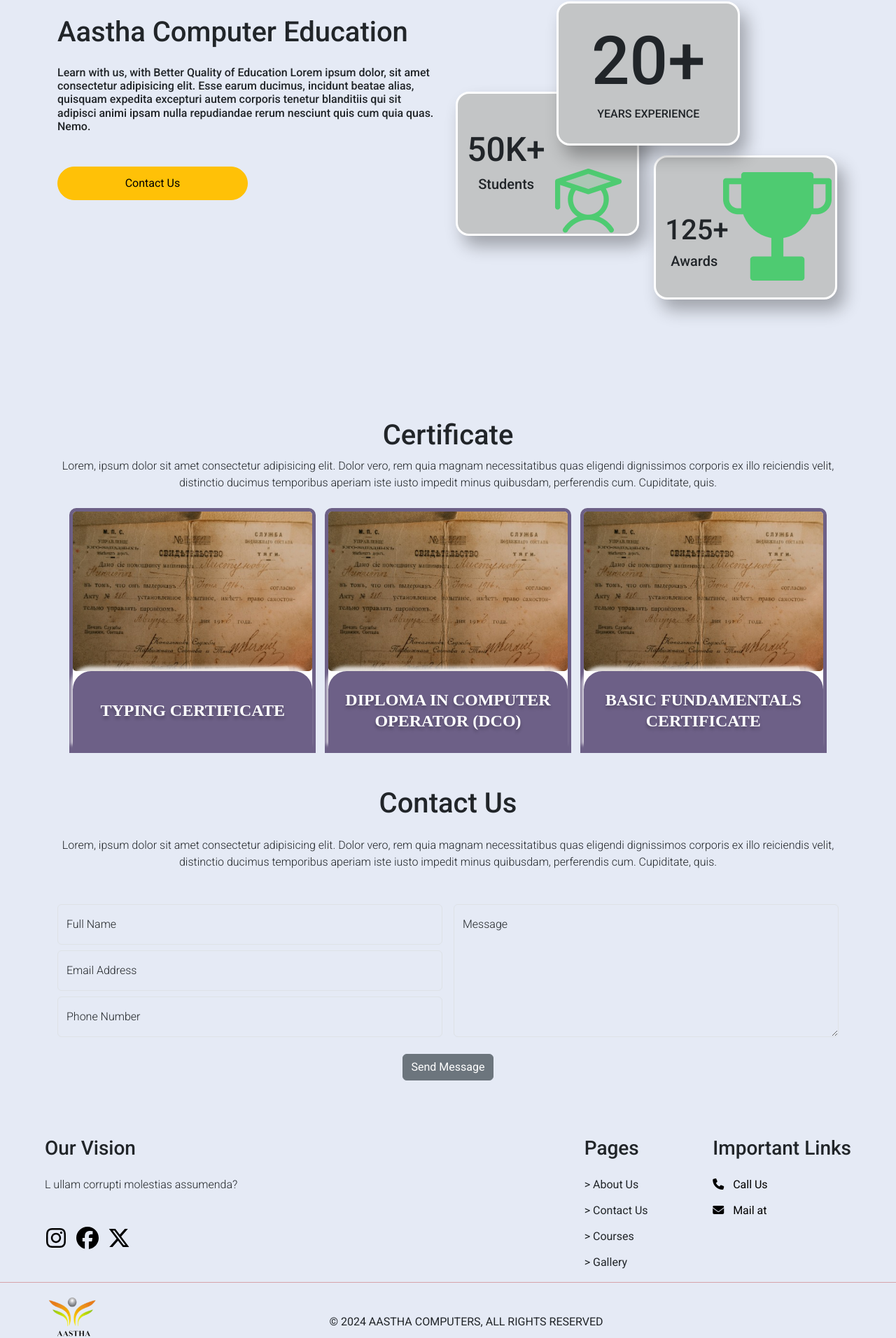
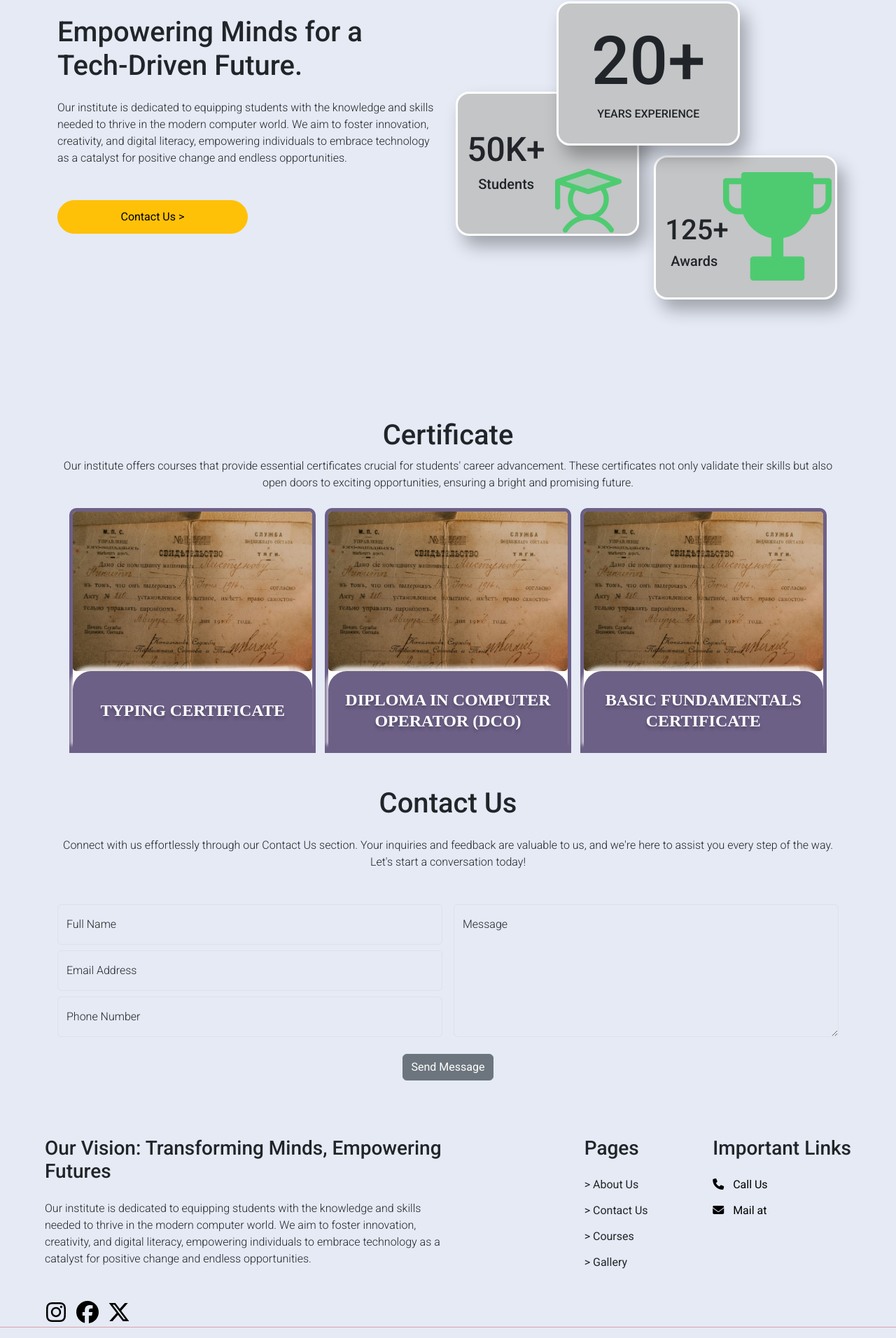
Before and after one commit to voidsoul-host/aasthacomputer, a React (Create React App) app: page / in a window 1280 px wide. Shown: the part 193-2105 px from the top of the page at 70% size. Built offline with nearby package versions, Linux system fonts and the light colour scheme.

Commit message:
home page progress

```diff
--- /dev/null
+++ b/src/Components/Aboutus.js
@@ -0,0 +1,11 @@
+import React from 'react'
+
+function Aboutus() {
+  return (
+    <div>
+      hii
+    </div>
+  )
+}
+
+export default Aboutus
--- a/src/Components/Certificate.js
+++ b/src/Components/Certificate.js
@@ -23,7 +23,7 @@ function Certificate() {
   return (
     <div className='certificate-container mb-5'>
         <h1>Certificate</h1>
-        <p className='mb-0'>Lorem, ipsum dolor sit amet consectetur adipisicing elit. Dolor vero, rem quia magnam necessitatibus quas eligendi dignissimos corporis ex illo reiciendis velit, distinctio ducimus temporibus aperiam iste iusto impedit minus quibusdam, perferendis cum. Cupiditate, quis.</p>
+        <p className='mb-0'>Our institute offers courses that provide essential certificates crucial for students' career advancement. These certificates not only validate their skills but also open doors to exciting opportunities, ensuring a bright and promising future.</p>
         <div className="cards mt-4">
           {
             certificates.map((certificate, index) =>{
--- a/src/Components/ContactUs.js
+++ b/src/Components/ContactUs.js
@@ -5,7 +5,7 @@ function ContactUs() {
   return (
     <div className='contact-container mt-5'>
       <h1>Contact Us</h1>
-      <p className='mb-5 mt-4'>Lorem, ipsum dolor sit amet consectetur adipisicing elit. Dolor vero, rem quia magnam necessitatibus quas eligendi dignissimos corporis ex illo reiciendis velit, distinctio ducimus temporibus aperiam iste iusto impedit minus quibusdam, perferendis cum. Cupiditate, quis.</p>
+      <p className='mb-5 mt-4'>Connect with us effortlessly through our Contact Us section. Your inquiries and feedback are valuable to us, and we're here to assist you every step of the way. Let's start a conversation today!</p>
       <div className="contactForm mt-5">
         <form action="" className=''>
           <div className="d-flex form-div">
--- a/src/Components/Footer.js
+++ b/src/Components/Footer.js
@@ -1,14 +1,13 @@
 import React from 'react'
 import './footer.css'
-import acelogo from '../assets/acelogo.png'
 
 function Footer() {
   return (
     <div className='footer-container footer mt-5'>
       <div className="footerUp d-flex">
         <div className="fleft">
-            <h3>Our Vision</h3>
-            <p className='mt-4' >L ullam corrupti molestias assumenda?</p>
+            <h3>Our Vision: Transforming Minds, Empowering Futures</h3>
+            <p className='mt-4' >Our institute is dedicated to equipping students with the knowledge and skills needed to thrive in the modern computer world. We aim to foster innovation, creativity, and digital literacy, empowering individuals to embrace technology as a catalyst for positive change and endless opportunities.</p>
             <div className="socialIcons mt-5 d-flex">
                 {/* instagram svg */}
                 <svg xmlns="http://www.w3.org/2000/svg" viewBox="0 0 448 512">
@@ -65,8 +64,8 @@ function Footer() {
       </div>
       <div className="footerDown d-flex">
         <div className="footerDiv d-flex">
-            <img className='footerFav' src={acelogo} alt="Aastha Computer Logo" />
             <p className='footerText mb-0'>&copy; 2024 AASTHA COMPUTERS, ALL RIGHTS RESERVED</p>
+            <p>Developed & Designed with &#10084;&#65039; by <span className='brandAd'><a target='_blank' rel='noreferrer' href="https://www.linkedin.com/in/sanskar-purohit/">Sanskar</a></span> & <span  className='brandAd'><a target='_blank' rel='noreferrer' href="https://www.linkedin.com/in/dheeraj-lakhotia/">Dheeraj</a></span></p>
         </div>
       </div>
     </div>
--- a/src/Components/Hero.js
+++ b/src/Components/Hero.js
@@ -6,9 +6,9 @@ function Hero() {
   return (
     <div className='hero-container mt-5'>
       <div className="left">
-        <h1 className='mb-4'>Aastha Computer Education</h1>
-        <h6 className='mb-5'>Learn with us, with Better Quality of Education Lorem ipsum dolor, sit amet consectetur adipisicing elit. Esse earum ducimus, incidunt beatae alias, quisquam expedita excepturi autem corporis tenetur blanditiis qui sit adipisci animi ipsam nulla repudiandae rerum nesciunt quis cum quia quas. Nemo.</h6>
-        <button className="btn btn-warning w-50 hero-btn">Contact Us</button>
+        <h1 className='mb-4'>Empowering Minds for a Tech-Driven Future.</h1>
+        <p className='mb-5'>Our institute is dedicated to equipping students with the knowledge and skills needed to thrive in the modern computer world. We aim to foster innovation, creativity, and digital literacy, empowering individuals to embrace technology as a catalyst for positive change and endless opportunities.</p>
+        <button className="btn btn-warning w-50 hero-btn">Contact Us &gt;</button>
       </div>
       <div className="right">
         <div className="hero-box z-1 students d-flex">
--- a/src/Components/footer.css
+++ b/src/Components/footer.css
@@ -3,6 +3,7 @@
     justify-content: space-between;
     padding-top: 2rem;
     padding-inline: 4rem;
+    margin-bottom: 5px;
 }
 .socialIcons {
     gap: 0.8rem;
@@ -11,6 +12,10 @@
 svg{
     width: 2rem !important;
     height: 2rem !important;
+}
+.fleft{
+    width: 50%;
+    text-wrap: wrap;
 }
 .fright{
     justify-content: space-around;
@@ -35,7 +40,8 @@ li:hover{
 }
 .footerDiv{
     flex: 1;
-    gap: 25.5vw;
+    /* gap: 25.5vw; */
+    justify-content: space-between;
     align-items: center;
     padding-top: 1rem;
     padding-inline: 4rem;
@@ -48,3 +54,6 @@ li:hover{
 .footerText{
     font-weight: 400;
 }
+.brandAd{
+    font-weight: 500;
+}
--- a/src/Pages/about/About.js
+++ b/src/Pages/about/About.js
@@ -1,11 +1,14 @@
 import React from 'react'
 import NavBar from '../../Components/NavBar'
+import AboutUs from '../../Components/Aboutus'
 
 function About() {
   return (
-    <div>
-      <NavBar />
-      About
+    <div className='main-container'>
+      <div className="container">
+        <NavBar />
+        <AboutUs />
+      </div>
     </div>
   )
 }
--- a/src/Pages/contact/Contact.js
+++ b/src/Pages/contact/Contact.js
@@ -4,9 +4,11 @@ import ContactUs from '../../Components/ContactUs'
 
 function Contact() {
   return (
-    <div>
-      <NavBar />
-      <ContactUs />
+    <div className='main-container'>
+      <div className="container">
+        <NavBar />
+        <ContactUs />
+      </div>
     </div>
   )
 }
--- a/src/Pages/home/Home.css
+++ b/src/Pages/home/Home.css
@@ -1,4 +1,20 @@
-.home-main-container{
+.main-container{
     background-color: #e5eaf5;
     /* height: 100vh; */
 }
+/* For Webkit browsers (such as Chrome/Safari) */
+::-webkit-scrollbar {
+    width: 04px; /* Width of the scrollbar */
+  }
+
+  ::-webkit-scrollbar-track {
+    background: #f1f1f1; /* Color of the scrollbar track */
+  }
+
+  ::-webkit-scrollbar-thumb {
+    background: #888; /* Color of the scrollbar handle */
+  }
+
+  ::-webkit-scrollbar-thumb:hover {
+    background: #555; /* Color of the scrollbar handle on hover */
+  }
--- a/src/Pages/home/Home.js
+++ b/src/Pages/home/Home.js
@@ -11,8 +11,8 @@ function Home() {
 
   // bg-color e5eaf5 for home-main-container
   return (
-    <div className='home-main-container'>
-      <div className='navbar-section container'>
+    <div className='main-container'>
+      <div className=' container'>
       <NavBar />
       <Hero />
       <Certificate />
```
